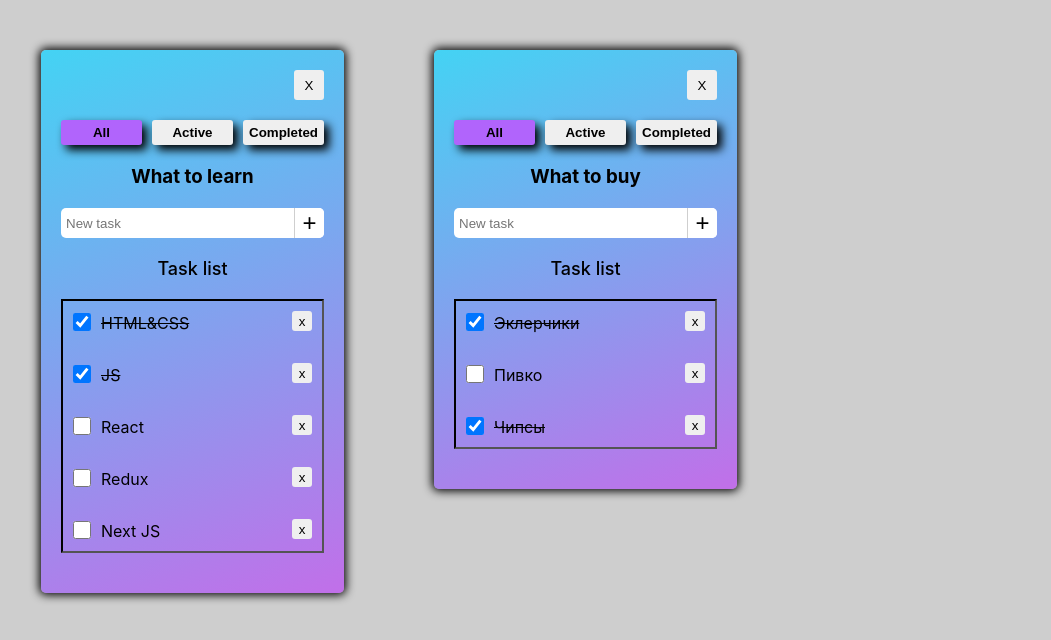
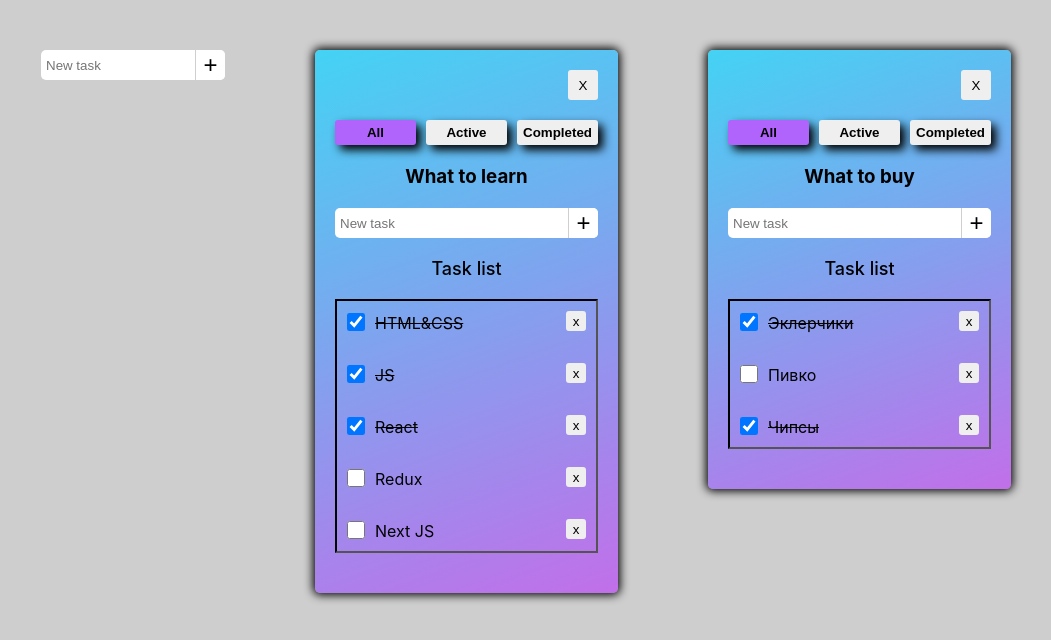
Before and after one commit to CrusaderDen/project_todolist, a React (Create React App) app: page / in a window 1280 px wide. Shown: the top 640 px of the page, without its empty margins (9-1060 px from the left). Built offline with nearby package versions, Linux system fonts and the light colour scheme.

Commit message:
Added the function of creating task lists

```diff
--- a/src/App.css
+++ b/src/App.css
@@ -1,6 +1,7 @@
 .App {
     padding: 30px;
     display: inline-flex;
+    flex-wrap: wrap;
     /*flex-direction: column;*/
     align-items: start;
     gap: 50px;
--- a/src/App.tsx
+++ b/src/App.tsx
@@ -2,6 +2,7 @@ import React, {useState} from 'react';
 import './App.css';
 import {TodoList} from "./components/todolist/TodoList";
 import {v1} from "uuid";
+import {AddItemForm} from "./components/todolist/todolist_Components/AddItemForm";
 
 export type TodolistType = {
     id: string
@@ -13,6 +14,10 @@ export type TaskType = {
     id: string
     title: string
     isDone: boolean
+}
+
+export type TasksStateType = {
+    [key: string]: TaskType[]
 }
 
 export type FilterValuesType = 'all' | 'active' | 'completed'
@@ -37,11 +42,11 @@ function App() {
         {id: todolistId2, title: 'What to buy', filter: 'all'},
     ])
 
-    const [allTasks, setAllTasks] = useState({
+    const [allTasks, setAllTasks] = useState<TasksStateType>({
         [todolistId1]: [
             {id: v1(), title: 'HTML&CSS', isDone: true},
             {id: v1(), title: 'JS', isDone: true},
-            {id: v1(), title: 'React', isDone: false},
+            {id: v1(), title: 'React', isDone: true},
             {id: v1(), title: 'Redux', isDone: false},
             {id: v1(), title: 'Next JS', isDone: false},
         ],
@@ -83,6 +88,8 @@ function App() {
 
     function removeTodolist(todolistId: string) {
         setTodolists(todolists.filter(td => td.id !== todolistId))
+        delete allTasks[todolistId]
+        setAllTasks({...allTasks})
     }
 
 
@@ -106,11 +113,15 @@ function App() {
             changeStatus,
         }
      */
-
+    function addTodolist(title: string) {
+        let newTodolist: TodolistType = {id: v1(), title: title, filter: 'all'}
+        setTodolists([newTodolist, ...todolists])
+        setAllTasks({...allTasks, [newTodolist.id]: []})
+    }
 
     return (
         <div className="App">
-
+            <AddItemForm addItem={addTodolist}/>
             {todolists.map(todoList => {
                 const getFilteredTasks = (allTasks: Array<TaskType>, currentFilter: FilterValuesType): Array<TaskType> => {
                     switch (currentFilter) {
@@ -127,7 +138,7 @@ function App() {
 
                 return <TodoList
                     key={todoList.id}
-                    todoListId={todoList.id}
+                    todolistId={todoList.id}
                     title={todoList.title}
                     tasks={filteredTasks}
                     removeTask={removeTask}
--- a/src/components/todolist/TodoList.tsx
+++ b/src/components/todolist/TodoList.tsx
@@ -4,11 +4,11 @@ import {FilterValuesType, TaskType} from "../../App";
 import {S} from './_styles'
 import {CloseTodoListButton} from "./todolist_Components/CloseTodoListButton";
 import {FilterButtons} from "./todolist_Components/FilterButtons";
-import {InputTaskField} from "./todolist_Components/InputTaskField";
 import {TasksList} from "./todolist_Components/TasksList";
+import {AddItemForm} from "./todolist_Components/AddItemForm";
 
 type TodoListPropsType = {
-    todoListId: string
+    todolistId: string
     title: string
     tasks: TaskType[]
     removeTask: (taskId: string, todolistId: string) => void
@@ -22,16 +22,20 @@ type TodoListPropsType = {
 
 export const TodoList = (props: TodoListPropsType) => {
 
+    const addTask = (title: string) => {
+        props.addTask(title, props.todolistId)
+    }
+
     return (
         <S.StyledTodolist>
-            <CloseTodoListButton removeTodolist={props.removeTodolist} todoListId={props.todoListId}/>
+            <CloseTodoListButton removeTodolist={props.removeTodolist} todolistId={props.todolistId}/>
             <FilterButtons changeTodoListFilter={props.changeTodoListFilter} filter={props.filter}
-                           todoListId={props.todoListId}/>
+                           todolistId={props.todolistId}/>
             <TodoListTitle title={props.title}/>
-            <InputTaskField addTask={props.addTask} todoListId={props.todoListId}/>
+            <AddItemForm addItem={addTask}/>
             <S.StyledTasksTitle>Task list</S.StyledTasksTitle>
             <TasksList tasks={props.tasks} removeTask={props.removeTask} changeStatus={props.changeStatus}
-                       todoListId={props.todoListId}/>
+                       todolistId={props.todolistId}/>
         </S.StyledTodolist>
     )
 }
--- a/src/components/todolist/_styles.ts
+++ b/src/components/todolist/_styles.ts
@@ -55,7 +55,7 @@ const StyledTodolist = styled.div`
     box-shadow: 0 0 10px 2px rgb(0, 0, 0);
     border-radius: 5px;
     padding: 20px;
-    min-width: 250px;
+    min-width: 303px;
 
 `
 
--- /dev/null
+++ b/src/components/todolist/todolist_Components/AddItemForm.tsx
@@ -0,0 +1,50 @@
+import React, {ChangeEvent, KeyboardEvent, useState} from "react";
+import {S} from "../_styles";
+import {UniversalButton} from "./UniversalButton";
+
+type AddItemFormPropsType = {
+    addItem: (title: string) => void
+}
+
+export function AddItemForm(props: AddItemFormPropsType) {
+    const [title, setTitle] = useState<string>('')
+    const [error, setError] = useState<string | null>(null)
+
+    function onChangeHandler(event: ChangeEvent<HTMLInputElement>) {
+        setError(null)
+        setTitle(event.currentTarget.value)
+    }
+
+    function onKeyUpHandler(e: KeyboardEvent<HTMLInputElement>) {
+        if (e.code === 'Enter' || e.code === 'NumpadEnter') {
+            addTaskHandler()
+        }
+    }
+
+    function addTaskHandler() {
+        if (title.trim() === '') {
+            setError('Title is required')
+            return
+        }
+        props.addItem(title.trim())
+        setTitle('')
+    }
+
+    return (
+        <S.StyledInputBlock>
+            <S.StyledInput
+                placeholder={'New task'}
+                value={title}
+                onChange={onChangeHandler}
+                onKeyUp={onKeyUpHandler}
+            />
+            <UniversalButton
+                title={'+'}
+                onClickHandler={() => {
+                    addTaskHandler()
+                }
+                }/>
+            {error && <div className={'error-message'}>{error}</div>}
+        </S.StyledInputBlock>
+    )
+}
--- a/src/components/todolist/todolist_Components/CloseTodoListButton.tsx
+++ b/src/components/todolist/todolist_Components/CloseTodoListButton.tsx
@@ -4,13 +4,13 @@ import {UniversalButton} from "./UniversalButton";
 
 type CloseTodoListButtonPropsType = {
     removeTodolist: (todolistId: string) => void
-    todoListId: string
+    todolistId: string
 }
 
 export const CloseTodoListButton = (props: CloseTodoListButtonPropsType) => {
 
     function onClickHandler() {
-        props.removeTodolist(props.todoListId)
+        props.removeTodolist(props.todolistId)
     }
 
     return (
--- a/src/components/todolist/todolist_Components/FilterButtons.tsx
+++ b/src/components/todolist/todolist_Components/FilterButtons.tsx
@@ -5,7 +5,7 @@ import {FilterValuesType} from "../../../App";
 
 
 type FilterButtonsPropsType = {
-    todoListId: string
+    todolistId: string
     changeTodoListFilter: (filter: FilterValuesType, todolistId: string) => void
     filter: FilterValuesType
 }
@@ -14,15 +14,15 @@ type FilterButtonsPropsType = {
 export const FilterButtons = (props: FilterButtonsPropsType) => {
 
     function onAllClickHandler() {
-        props.changeTodoListFilter('all', props.todoListId)
+        props.changeTodoListFilter('all', props.todolistId)
     }
 
     function onActiveClickHandler() {
-        props.changeTodoListFilter('active', props.todoListId)
+        props.changeTodoListFilter('active', props.todolistId)
     }
 
     function onCompletedClickHandler() {
-        props.changeTodoListFilter('completed', props.todoListId)
+        props.changeTodoListFilter('completed', props.todolistId)
     }
 
     return (
--- a/src/components/todolist/todolist_Components/Task.tsx
+++ b/src/components/todolist/todolist_Components/Task.tsx
@@ -3,7 +3,7 @@ import {UniversalButton} from "./UniversalButton";
 import {S} from '../_styles'
 
 type TaskPropsType = {
-    todoListId: string
+    todolistId: string
     taskId: string
     title: string
     isDone: boolean
@@ -15,11 +15,11 @@ export const Task = (props: TaskPropsType) => {
 
 
     function onRemoveHandler() {
-        props.removeTask(props.taskId, props.todoListId)
+        props.removeTask(props.taskId, props.todolistId)
     }
 
     function onChangeHandler(e: ChangeEvent<HTMLInputElement>) {
-        props.changeStatus(props.taskId, e.currentTarget.checked, props.todoListId)
+        props.changeStatus(props.taskId, e.currentTarget.checked, props.todolistId)
     }
 
 
--- a/src/components/todolist/todolist_Components/TasksList.tsx
+++ b/src/components/todolist/todolist_Components/TasksList.tsx
@@ -4,7 +4,7 @@ import {TaskType} from "../../../App";
 import {Task} from "./Task";
 
 type TasksListPropsType = {
-    todoListId: string
+    todolistId: string
     tasks: TaskType[]
     removeTask: (taskId: string, todolistId: string) => void
     changeStatus: (id: string, isDone: boolean, todolistId: string) => void
@@ -18,7 +18,7 @@ export const TasksList = (props: TasksListPropsType) => {
             return (
                 <li key={task.id}>
                     <Task taskId={task.id} title={task.title} isDone={task.isDone} removeTask={props.removeTask}
-                          changeStatus={props.changeStatus} todoListId={props.todoListId}/>
+                          changeStatus={props.changeStatus} todolistId={props.todolistId}/>
                 </li>
             )
         })
```
